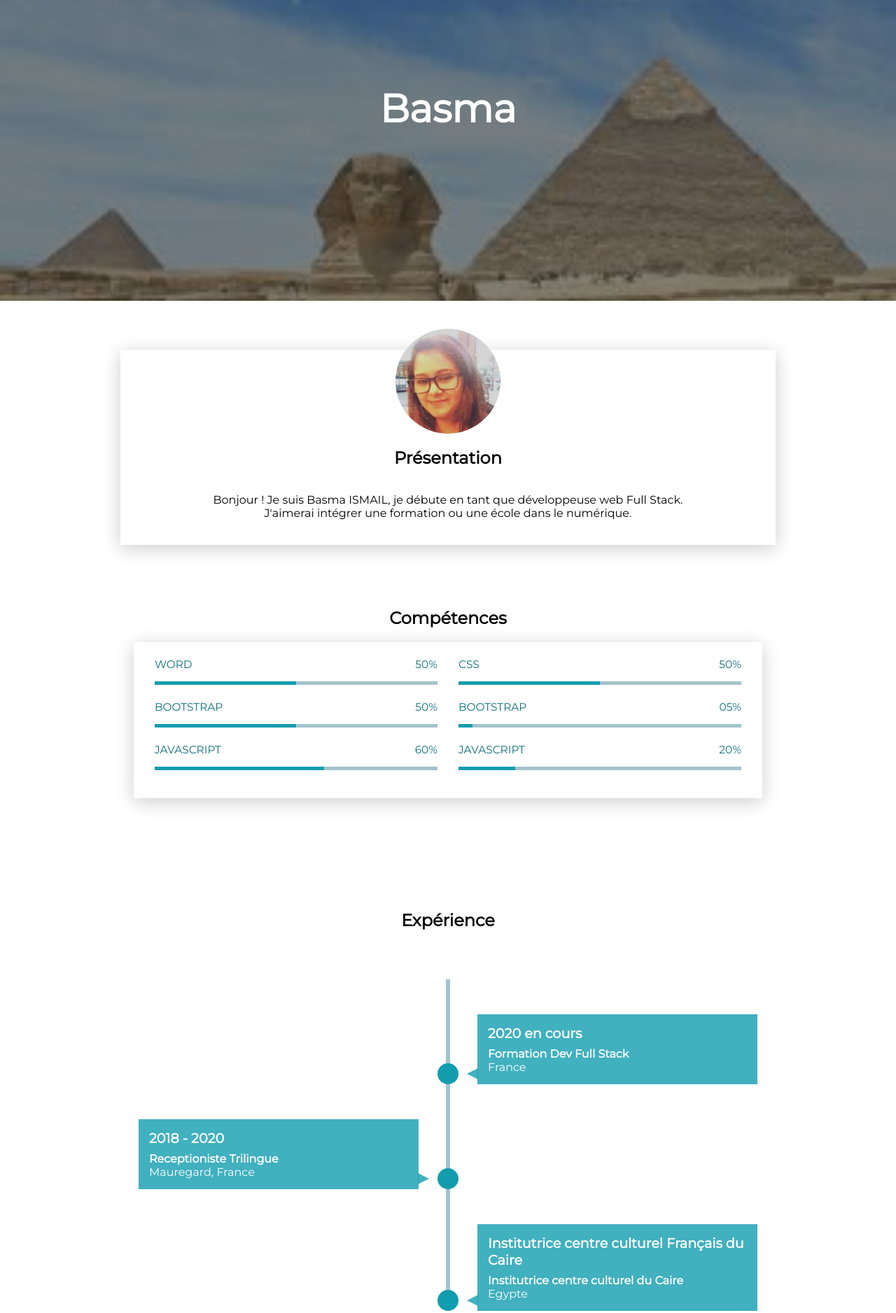
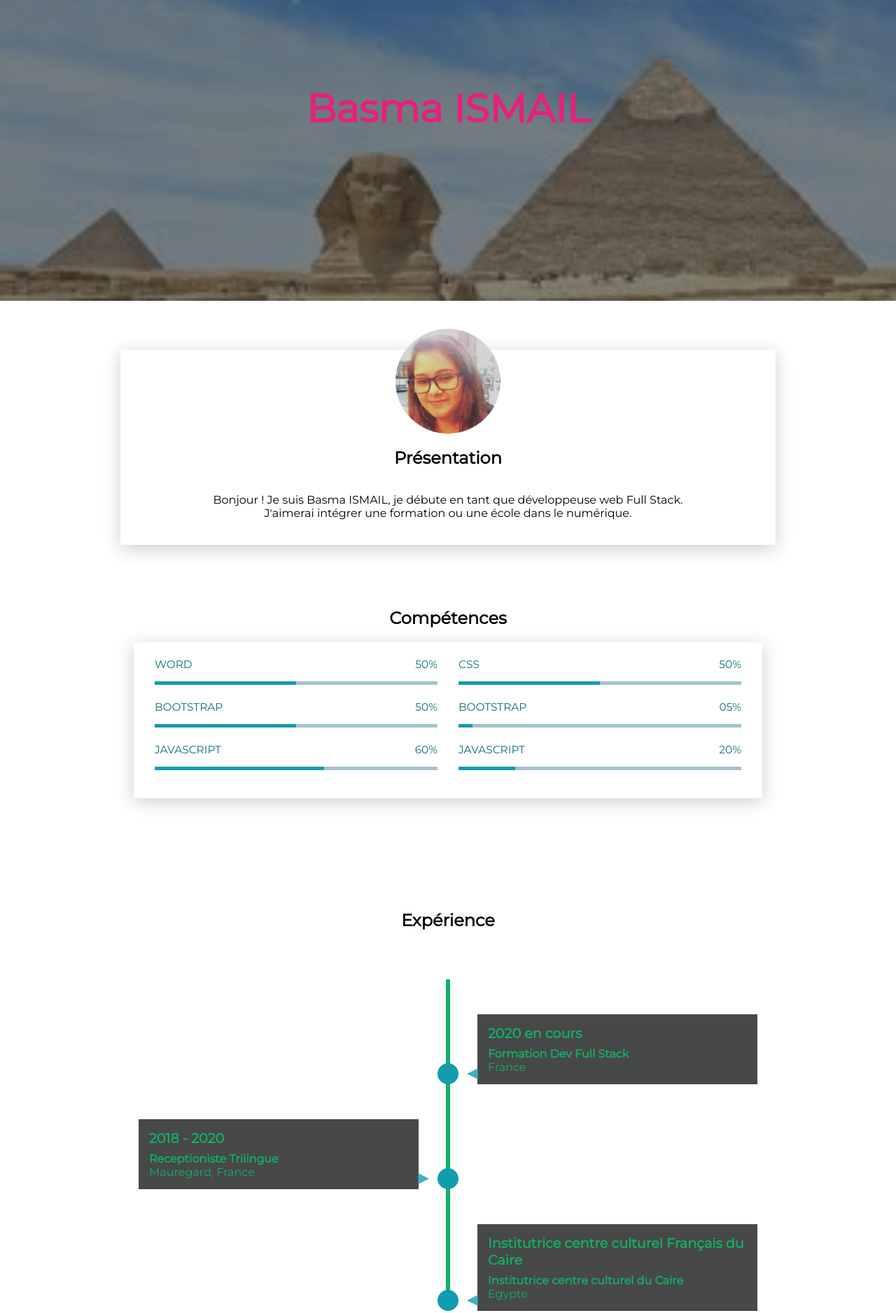
Before and after one commit to basma2801/Decouverte, a website: page index.html in a window 1280 px wide. Shown: the part 120-1997 px from the top of the page at 70% size. Drawn offline with Linux system fonts and the light colour scheme.

Commit message:
Corrige couleurs

```diff
--- a/index.html
+++ b/index.html
@@ -14,7 +14,7 @@
   <body>
 
 <header>
-  <h1>Basma</h1>
+  <h1>Basma ISMAIL</h1>
 </header>
 <section class="about">
     <img src="images/basma.jpg" alt="Photo de basma" />
--- a/styles.css
+++ b/styles.css
@@ -13,7 +13,7 @@ header {
 }
 h1 {
   font-size: 56px;
-  color: white;
+  color: rgb(230, 32, 124);
 }
 body {
   font-family: Montserrat;
@@ -80,7 +80,7 @@ a {
 
 .progress-value,
 .progress-badge {
-  color: #0b707e;
+  color: #a30b0b;
   font-size: 0.8571em;
   text-transform: uppercase;
 }
@@ -94,11 +94,11 @@ a {
 
 .progress {
   margin-top: 14px;
-	background: rgba(25, 105, 129, 0.4);
+	background: rgba(221, 19, 19, 0.4);
 }
 
 .progress {
-  background: rgba(25, 105, 129, 0.4);
+  background: rgba(221, 19, 19, 0.4);
 }
 
 .progress-bar {
@@ -192,8 +192,8 @@ html {
   width: 6px;
   margin: 0 auto;
   padding-top: 50px;
-  background: rgba(25, 105, 129, 0.4);
-  color: white;
+  background: rgba(18, 175, 102);
+  color: rgb(18, 175, 102);
 }
 
 .timeline ul li::after {
@@ -205,7 +205,7 @@ html {
   width: 30px;
   height: 30px;
   border-radius: 50%;
-  background: rgba(18, 157, 175, 1);
+  background: rgb(18, 175, 102);
 }
 
 .timeline .bubble {
@@ -213,7 +213,7 @@ html {
   bottom: 0;
   width: 400px;
   padding: 15px;
-  background: rgba(18, 157, 175, 0.8);
+  background: rgba(26, 27, 27, 0.8);
   box-sizing: border-box;
 }
 
```
